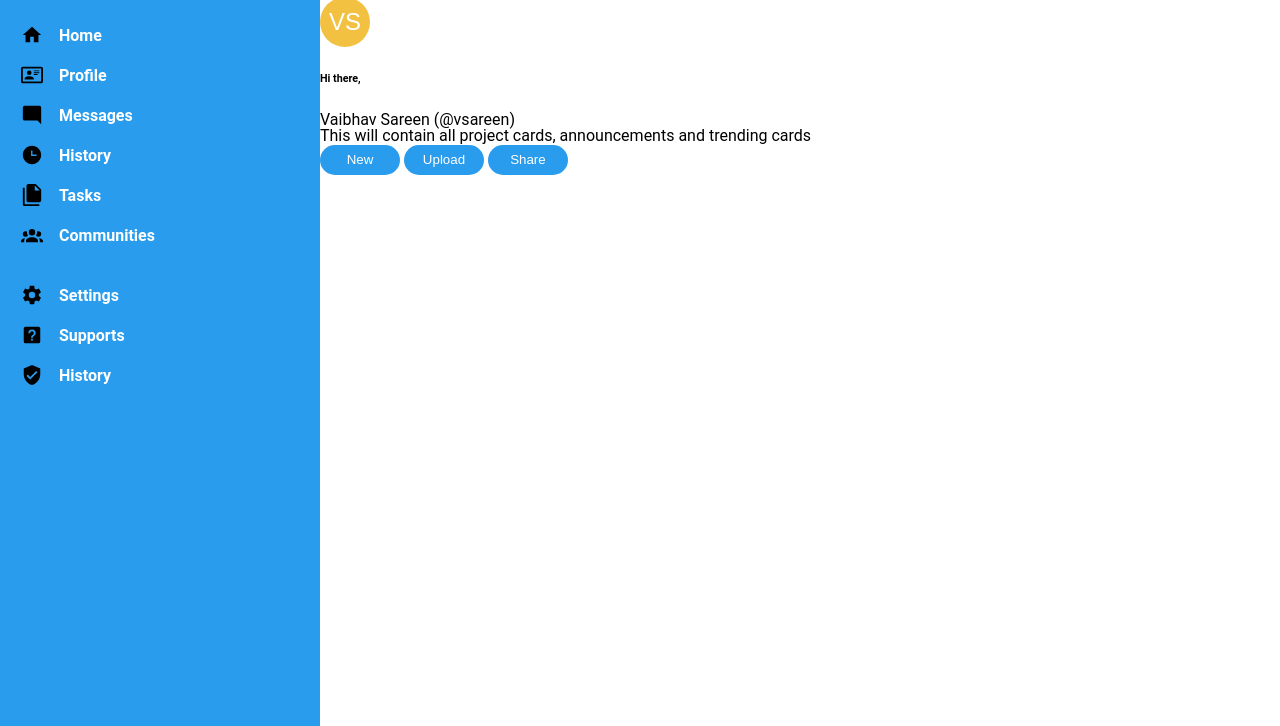
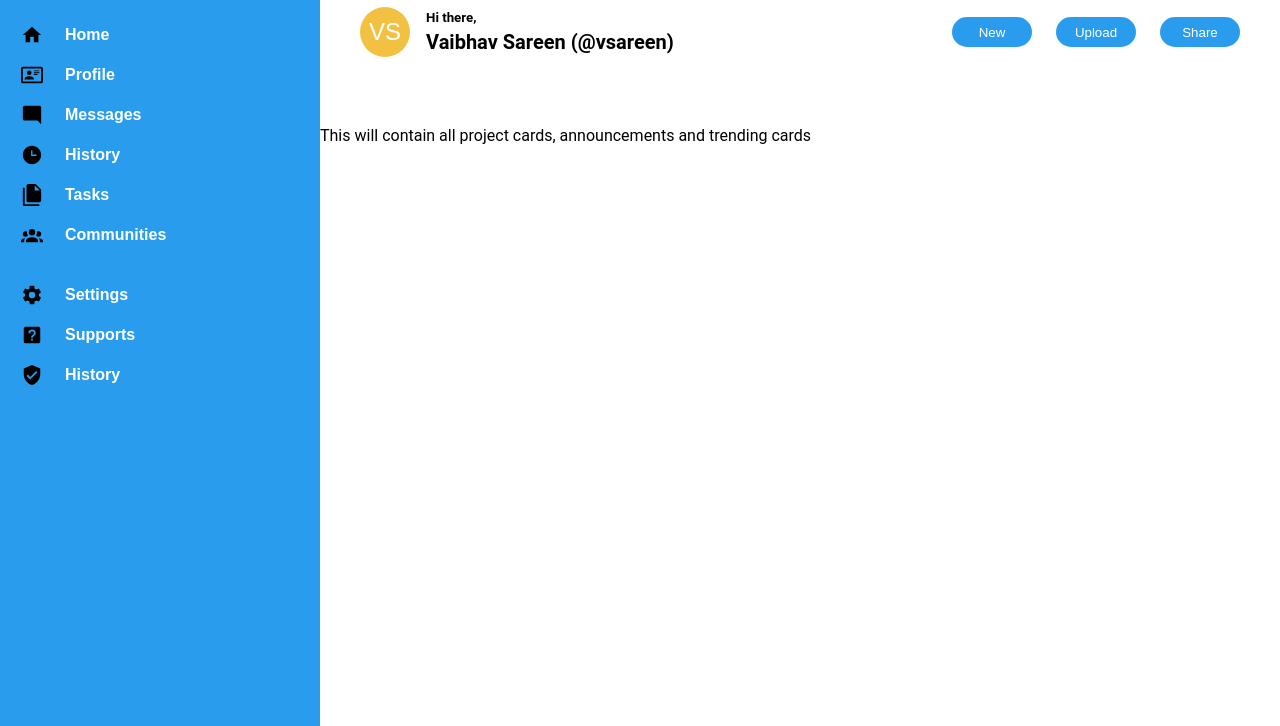
Before and after one commit to vsareen1/admin-dashboard, a plain HTML site: page index.html in a window 1280 px wide. Shown: the part 74-800 px from the top of the page. Drawn offline with Linux system fonts and the light colour scheme.

Commit message:
Complete profile container styling

```diff
--- a/index.html
+++ b/index.html
@@ -15,41 +15,41 @@
         <div class="dashboard-group">
             <div class="dashboard-item">
                 <img src="assets/home.svg" alt="">
-                <p>Home</p>
+                <button>Home</button>
             </div>
             <div class="dashboard-item">
                 <img src="assets/card-account-details-outline.svg" alt="">
-                <p>Profile</p>
+                <button>Profile</button>
             </div>
             <div class="dashboard-item">
                 <img src="assets/message-reply.svg" alt="">
-                <p>Messages</p>
+                <button>Messages</button>
             </div>
             <div class="dashboard-item">
                 <img src="assets/clock-time-three.svg" alt="">
-                <p>History</p>
+                <button>History</button>
             </div>
             <div class="dashboard-item">
                 <img src="assets/file-multiple.svg" alt="">
-                <p>Tasks</p>
+                <button>Tasks</button>
             </div>
             <div class="dashboard-item">
                 <img src="assets/account-group.svg" alt="">
-                <p>Communities</p>
+                <button>Communities</button>
             </div>
         </div>
         <div class="dashboard-group">
             <div class="dashboard-item">
                 <img src="assets/cog.svg" alt="">
-                <p>Settings</p>
+                <button>Settings</button>
             </div>
             <div class="dashboard-item">
                 <img src="assets/help-box.svg" alt="">
-                <p>Supports</p>
+                <button>Supports</button>
             </div>
             <div class="dashboard-item">
                 <img src="assets/shield-check.svg" alt="">
-                <p>History</p>
+                <button>History</button>
             </div>
         </div>
     </div>
@@ -67,14 +67,14 @@
             </div>
         </div>
         <div id="profile-container">
-            <div>
+            <div id="profile-container-header">
                 <button class="profile-image">VS</button>
                 <div>
-                    <h6>Hi there,</h6>
+                    <h5>Hi there,</h5>
                     <p>Vaibhav Sareen (@vsareen)</p>
                 </div>
             </div>
-            <div>
+            <div id="profile-button-container">
                 <button>New</button>
                 <button>Upload</button>
                 <button>Share</button>
--- a/style.css
+++ b/style.css
@@ -26,6 +26,10 @@ button {
     width: 80px;
     height: 30px;
     border-radius: 15px;
+}
+
+button:hover {
+    opacity: 0.8;
 }
 
 input {
@@ -94,9 +98,10 @@ img {
     gap: 16px;
 }
 
-.dashboard-item > p {
+.dashboard-item > button {
     font-size: 16px;
     font-weight: 600;
+    text-align: left;
 }
 
 #top-search-container {
@@ -104,6 +109,7 @@ img {
     flex-direction: row;
     justify-content: space-between;
     padding: 0px 20px;
+    margin-bottom: 10px;;
 }
 
 #top-search-container > div {
@@ -124,3 +130,35 @@ img {
     font-size: 150%;
 
 }
+
+#profile-container {
+    display: flex;
+    flex-direction: row;
+    justify-content: space-between;
+    align-items: center;
+    padding: 0px 40px;
+}
+
+#profile-container-header {
+    display: flex;
+    flex-direction: row;
+    align-items: center;
+    gap: 16px;
+}
+
+#profile-container-header h5{
+    margin: 0px;
+}
+
+#profile-container-header p{
+    margin: 0px;
+    padding-top: 5px;
+    font-size: 20px;
+    font-weight: 600;
+}
+
+#profile-button-container {
+    display: flex;
+    flex-direction: row;
+    gap: 24px;
+}
```
